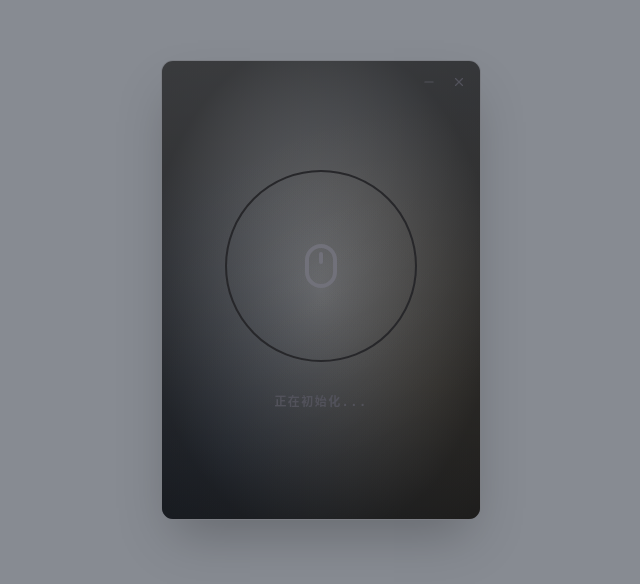
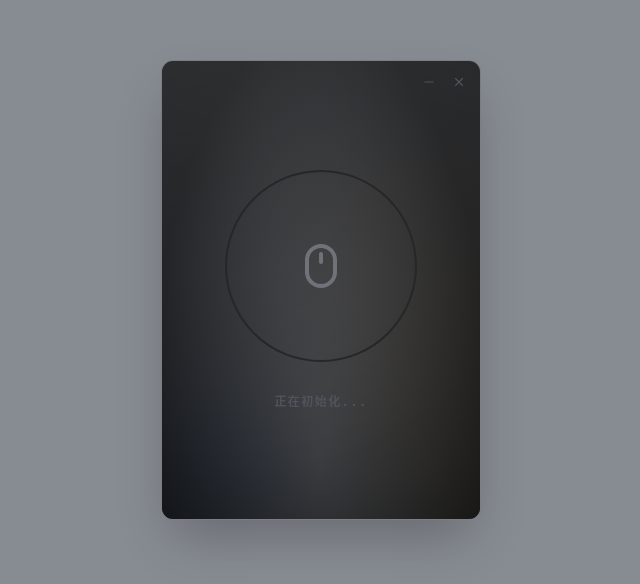
Before and after one commit to chixi4/davinci-control-helper, a React (Vite) app: page / in a window 1280 px wide. Shown: the part 110-694 px from the top of the page, without its empty margins (319-959 px from the left). Built offline with nearby package versions, Linux system fonts and the light colour scheme.

Commit message:
保存一下

```diff
--- a/src/App.jsx
+++ b/src/App.jsx
@@ -795,14 +795,14 @@ export default function App() {
               className="absolute inset-0"
               style={{
                 backgroundImage:
-                  'radial-gradient(900px circle at 18% 10%, rgba(255,255,255,0.10), transparent 42%), radial-gradient(800px circle at 82% 88%, rgba(255,255,255,0.06), transparent 46%), radial-gradient(520px circle at 18% 86%, rgba(59,130,246,0.10), transparent 58%), radial-gradient(520px circle at 86% 72%, rgba(245,158,11,0.08), transparent 58%), linear-gradient(180deg, rgba(255,255,255,0.04) 0%, rgba(0,0,0,0.18) 45%, rgba(0,0,0,0.55) 100%)',
-                }}
-              />
+                  'radial-gradient(900px circle at 18% 10%, rgba(255,255,255,0.10), transparent 42%), radial-gradient(800px circle at 82% 88%, rgba(255,255,255,0.06), transparent 46%), radial-gradient(520px circle at 18% 86%, rgba(59,130,246,0.10), transparent 58%), radial-gradient(520px circle at 86% 72%, rgba(245,158,11,0.08), transparent 58%), linear-gradient(180deg, rgba(255,255,255,0.04) 0%, rgba(0,0,0,0.18) 45%, rgba(0,0,0,0.60) 100%)',
+              }}
+            />
             <div
               className="absolute inset-0"
               style={{
                 backgroundImage:
-                  'radial-gradient(ellipse at 50% 50%, rgba(0,0,0,0) 0%, rgba(0,0,0,0.55) 78%)',
+                  'radial-gradient(ellipse at 50% 88%, rgba(0,0,0,0.18) 0%, rgba(0,0,0,0.65) 78%)',
               }}
             />
           </div>
```
